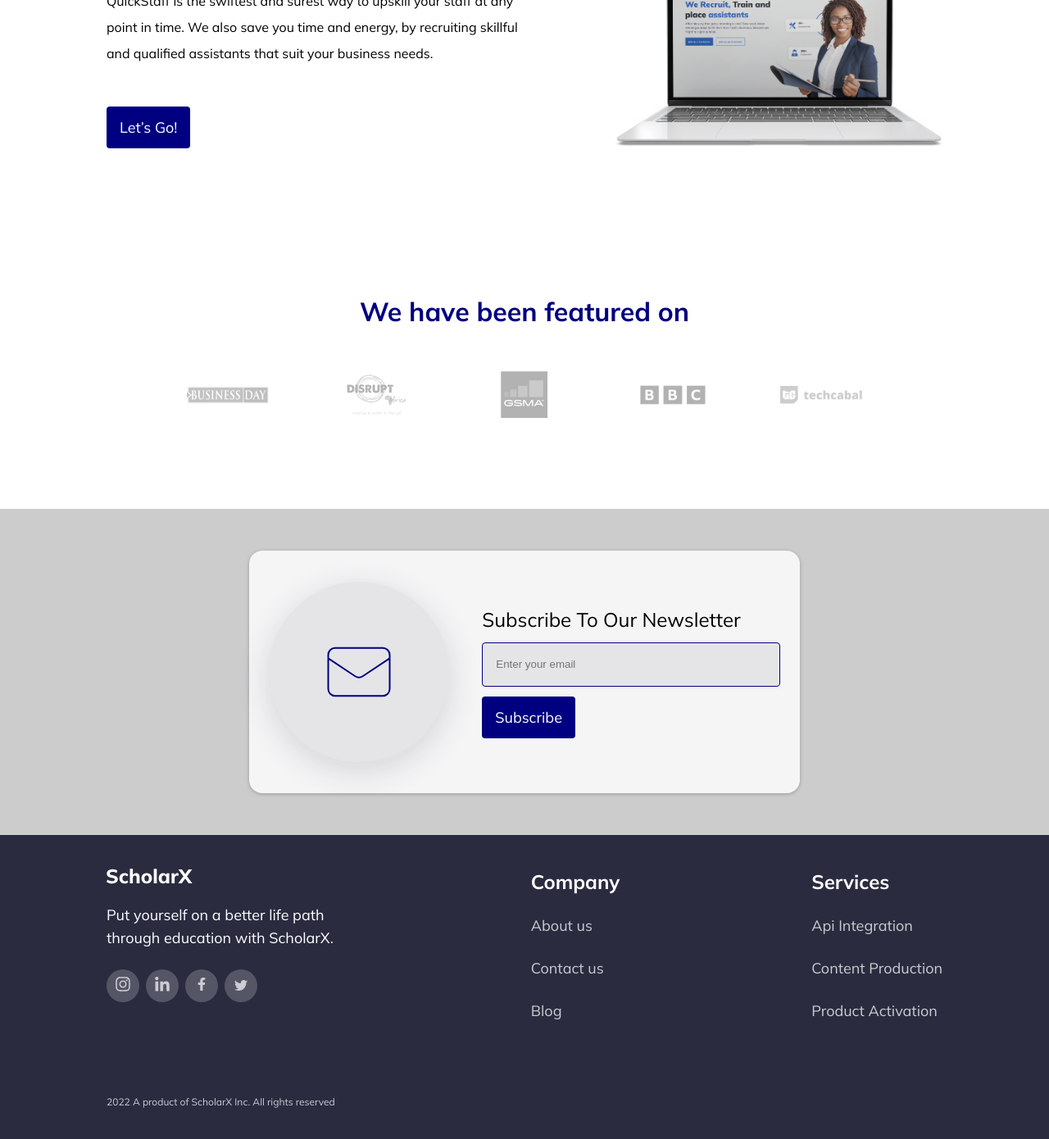
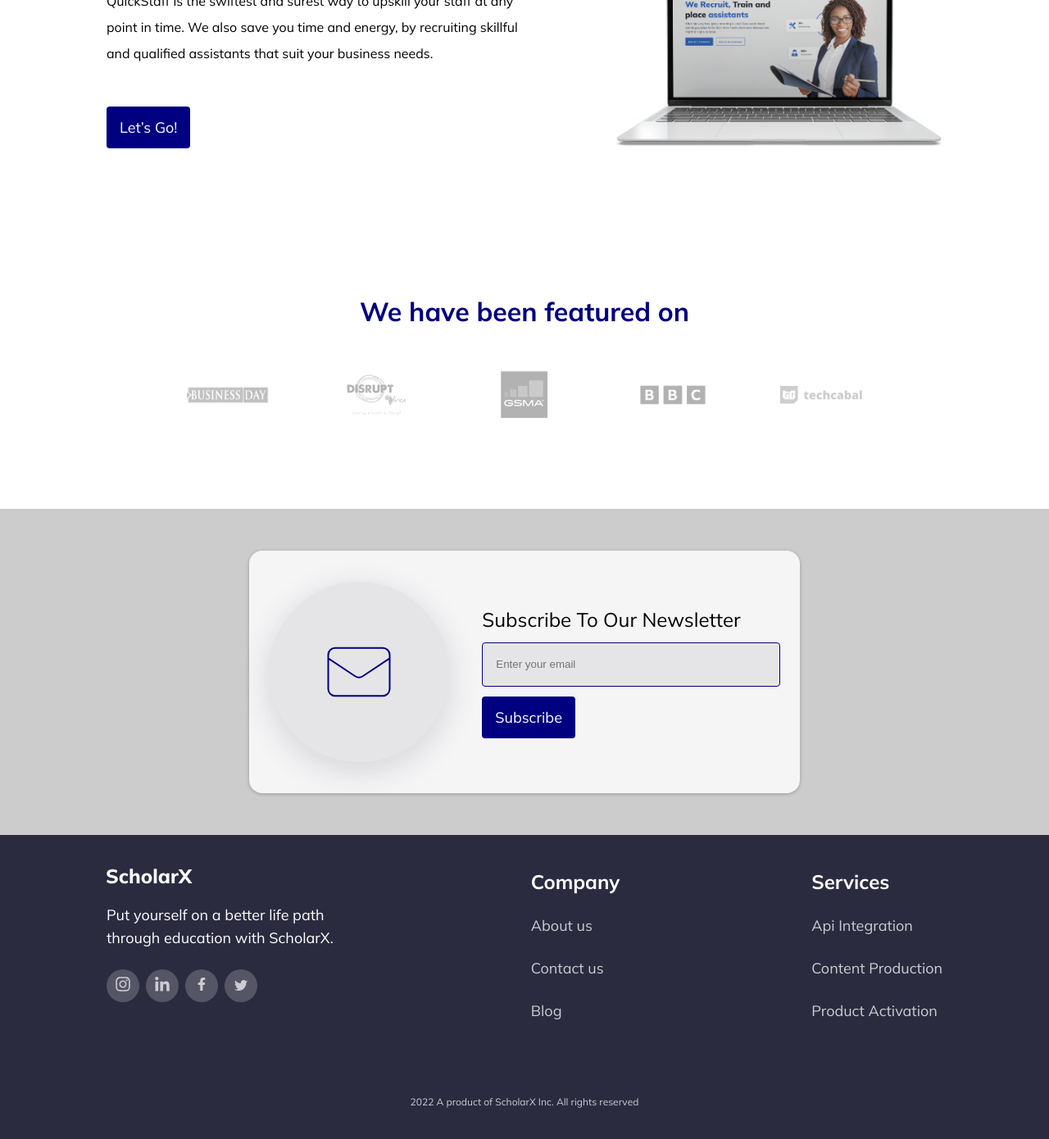
Before and after one commit to nimiakinleye/scholarx-II, a Next.js app: page / in a window 1280 px wide. Shown: the part 2915-4305 px from the top of the page at 82% size. Built offline with nearby package versions, Linux system fonts and the light colour scheme.

Commit message:
removed 100% width for stack

```diff
--- a/components/stack/styles/index.style.ts
+++ b/components/stack/styles/index.style.ts
@@ -6,7 +6,7 @@ export const StackWrapper = styled.div<StackPropsType>`
   display: flex;
   flex-direction: ${({ direction }) => (direction ? direction : "column")};
   flex-wrap: ${({flexWrap}) => (flexWrap ? flexWrap : "auto")};
-  width: ${({ width }) => (width ? width : "100%")};
+  width: ${({ width }) => (width ? width : "")};
   max-width: ${({ maxWidth }) => (maxWidth ? maxWidth : "")};
   height: ${({ height }) => (height ? height : "")};
   gap: ${({ gap }) => (gap ? gap : "")};
--- a/container/HeroContainer/index.tsx
+++ b/container/HeroContainer/index.tsx
@@ -9,7 +9,7 @@ export default function HeroContainer() {
     <HeroWrapper>
       <Overlay opacity={0.55} color="#000" />
       <Container className="content">
-        <Stack>
+        <Stack width="100%">
           <Stack m={"77px 0 0 0"}>
             <HeaderContainer />
           </Stack>
--- a/container/ProductsContainer/index.tsx
+++ b/container/ProductsContainer/index.tsx
@@ -10,7 +10,7 @@ export default function FocusContainer() {
   return (
     <ProductsWrapper>
       <Container>
-        <Stack>
+        <Stack width="100%">
           <Stack color={Colors.primary}>
             <Text.Small>Our Products</Text.Small>
             <Text lineHeight="48px" as="h1">Our dreams have grown bigger with time.</Text>
```
